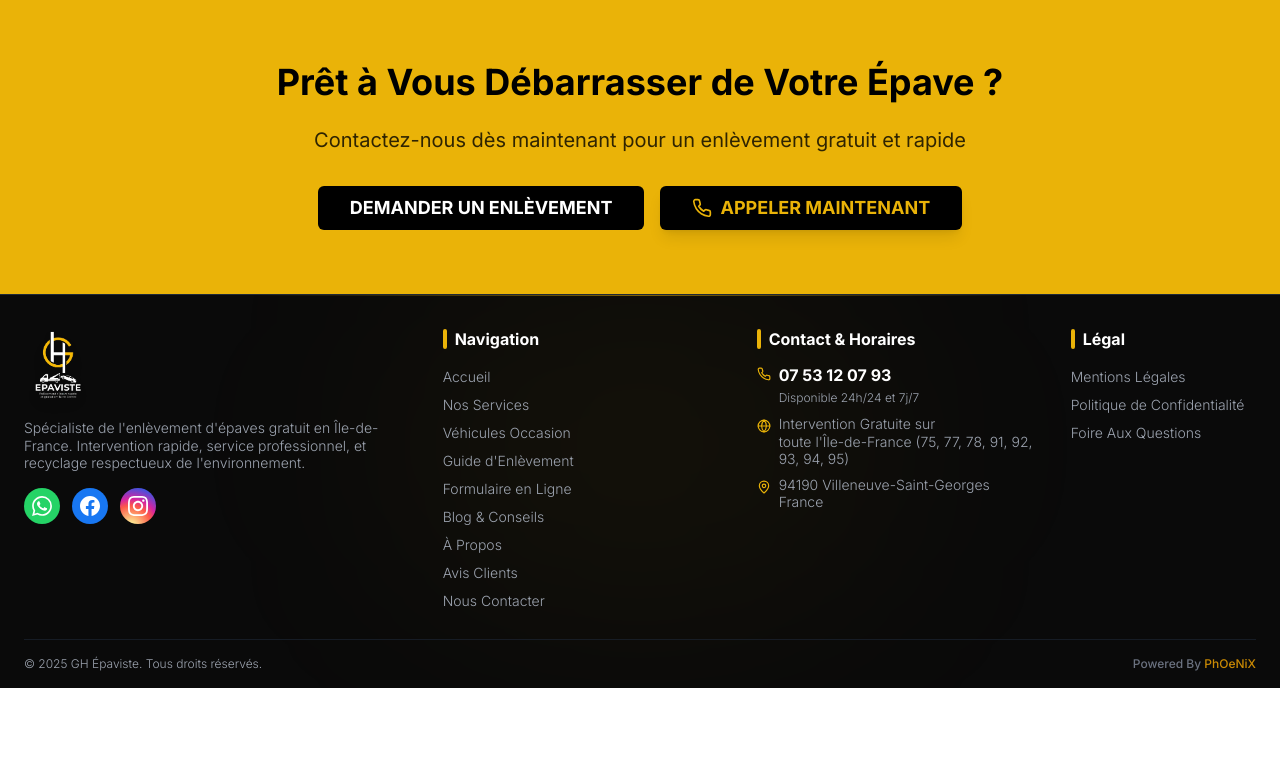
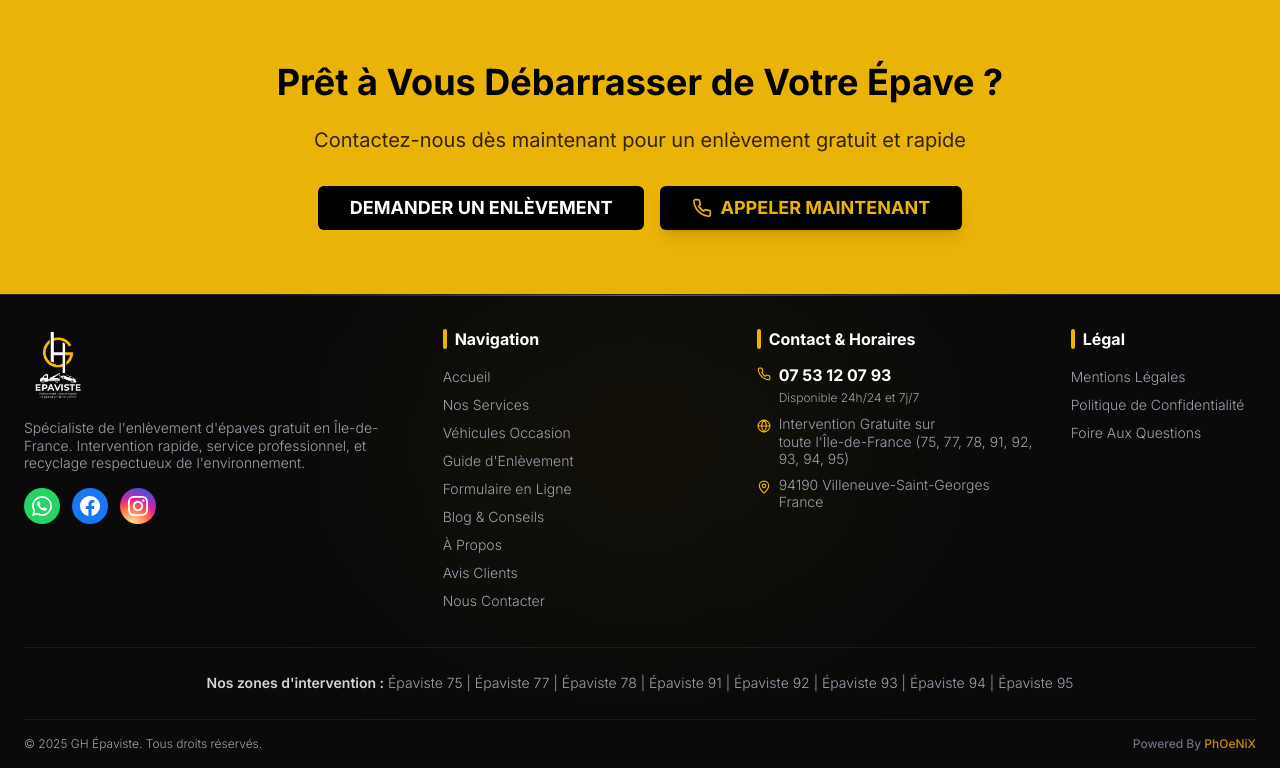
Before and after one commit to phoenixworker16-code/gh-epaviste-website2025, a Next.js app: page / in a window 1280 px wide. Shown: the part 3448-4216 px from the top of the page. Before the commit the page ends 4136 px from the top, so only its background shows below. Built offline with nearby package versions, Linux system fonts and the light colour scheme.

Commit message:
feat: add SEO intervention zones links in footer

```diff
--- a/components/site-footer.tsx
+++ b/components/site-footer.tsx
@@ -174,6 +174,21 @@ export default function SiteFooter() {
 
         </div>
 
+        {/* Zones d'intervention SEO */}
+        <div className="border-t border-gray-800/60 pt-6 mt-8 mb-2">
+          <p className="text-gray-400 text-sm text-center leading-relaxed">
+            <span className="font-semibold text-gray-300">Nos zones d'intervention :</span>{" "}
+            <Link href="/enlevement-epave-paris" className="hover:text-yellow-500 transition-colors">Épaviste 75</Link> |{" "}
+            <Link href="/enlevement-epave-seine-et-marne" className="hover:text-yellow-500 transition-colors">Épaviste 77</Link> |{" "}
+            <Link href="/enlevement-epave-yvelines" className="hover:text-yellow-500 transition-colors">Épaviste 78</Link> |{" "}
+            <Link href="/enlevement-epave-essonne" className="hover:text-yellow-500 transition-colors">Épaviste 91</Link> |{" "}
+            <Link href="/enlevement-epave-hauts-de-seine" className="hover:text-yellow-500 transition-colors">Épaviste 92</Link> |{" "}
+            <Link href="/enlevement-epave-seine-saint-denis" className="hover:text-yellow-500 transition-colors">Épaviste 93</Link> |{" "}
+            <Link href="/enlevement-epave-val-de-marne" className="hover:text-yellow-500 transition-colors">Épaviste 94</Link> |{" "}
+            <Link href="/enlevement-epave-val-d-oise" className="hover:text-yellow-500 transition-colors">Épaviste 95</Link>
+          </p>
+        </div>
+
         {/* Ligne Séparatrice & Copyright */}
         <div className="border-t border-gray-800/60 pt-4 mt-6 flex flex-col md:flex-row justify-between items-center gap-2 text-center md:text-left">
           <p className="text-gray-400 text-xs">
```
